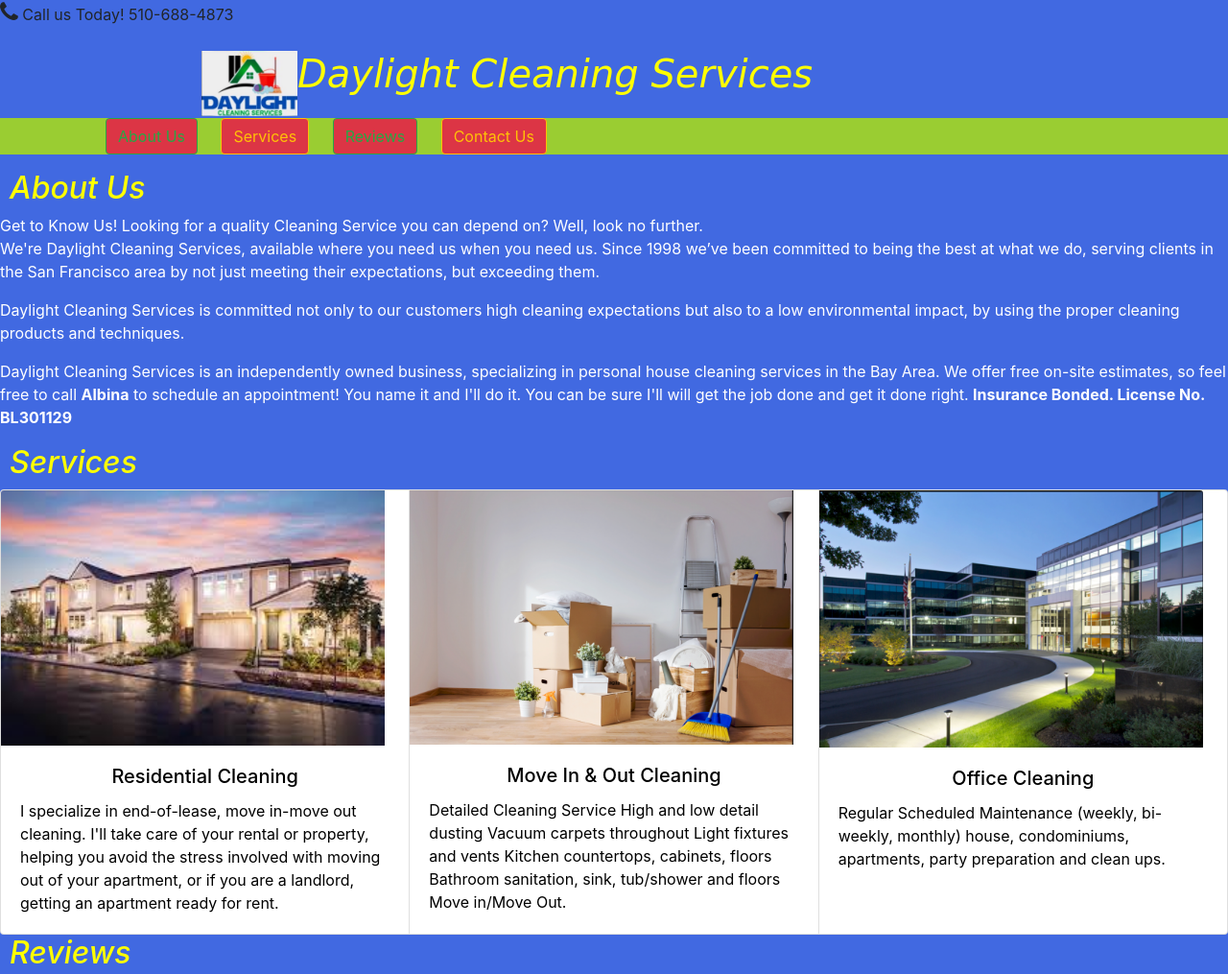
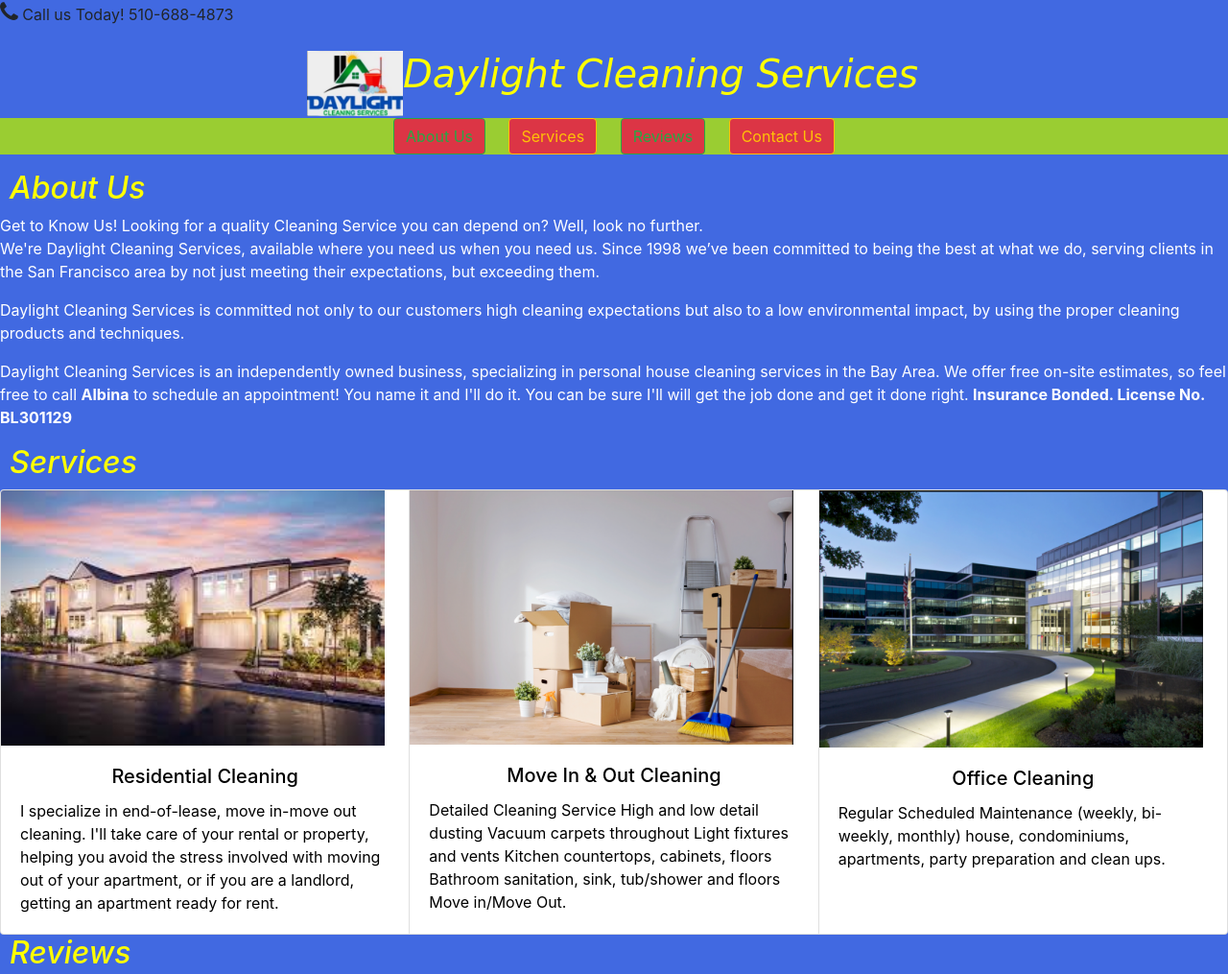
Before and after one commit to jennsotz/Daylight-Cleaning-Services, a plain HTML site: page index.html in a window 1280 px wide. Shown: the top 1015 px of the page at 96% size. Drawn offline with nearby package versions, Linux system fonts and the light colour scheme.

Commit message:
Changes done

```diff
--- a/index.html
+++ b/index.html
@@ -32,7 +32,7 @@
         <div class="main">
 
                   <div class="logo">
-    <img target="_blank" src="Photos/LOGO.png" width="100" style="margin-inline-start: 200px; position: relative;">
+    <img target="_blank" src="Photos/LOGO.png" width="100" style="margin-inline-start: 250px; position: relative;">
 
   </div>
 
--- a/main.css
+++ b/main.css
@@ -30,7 +30,7 @@ body {background-color: blueviolet;
 
 .nav-bar ul {
 
-            padding-left: 100px;
+            padding-left: 400px;
 }
 .nav-bar ul li{
     display: inline;
@@ -55,11 +55,13 @@ body {background-color: blueviolet;
     }
 
 .logo {float: left;
+        padding-left: 60px;
 
 
     }
 .titleimage {
           float: left;
+
 
         }
 #about {color:yellow;}
```
